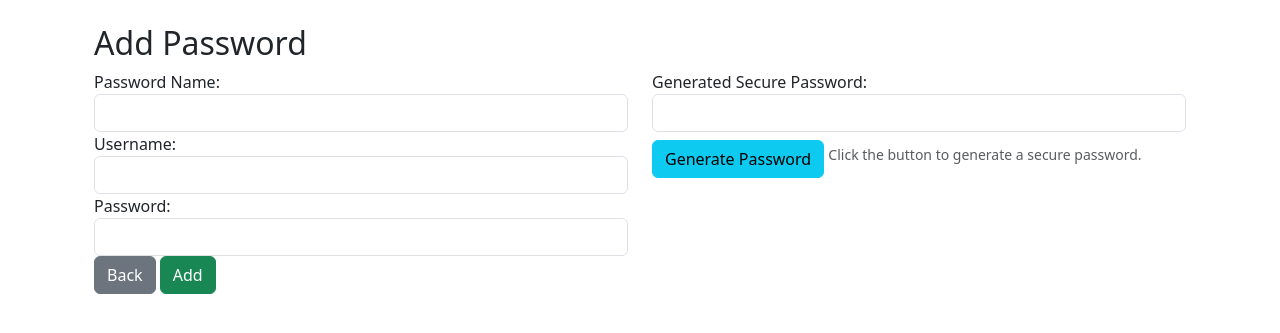
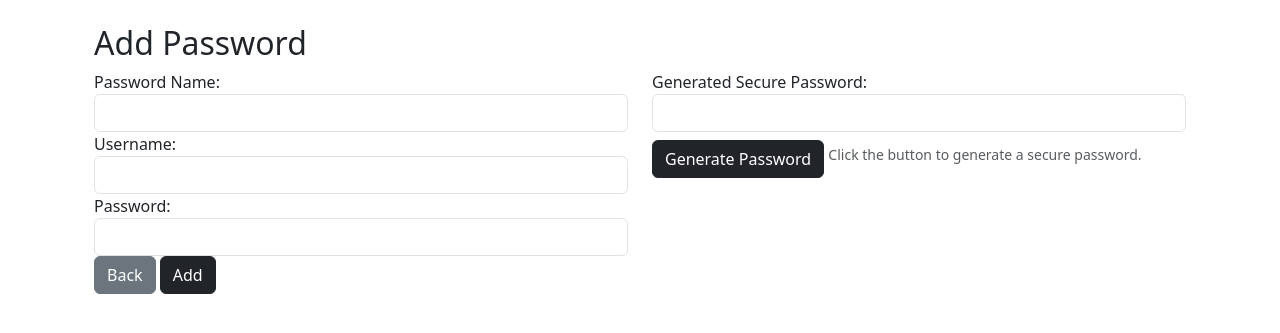
Before and after one commit to joseabrantesjr/flask.password.manager, a Flask app: page /add_password in a window 1280 px wide. Shown: the part 56-389 px from the top of the page. Run offline with Flask 3, Linux system fonts and the light colour scheme; parts of the project's set-up code (start-up, migrations or seed data) failed here and were passed over.

Commit message:
Updated templates and documentation

```diff
--- a/app/templates/add_password.html
+++ b/app/templates/add_password.html
@@ -20,7 +20,7 @@
                     <input type="password" class="form-control" id="password" name="password" required>
                 </div>
                 <a href="{{ url_for('index') }}" class="btn btn-secondary">Back</a>
-                <button type="submit" class="btn btn-success">Add</button>
+                <button type="submit" class="btn btn-dark">Add</button>
             </form>
         </div>
         <!-- Right Column - Secure Password Generation -->
@@ -28,7 +28,7 @@
             <div class="form-group">
                 <label for="generated_password">Generated Secure Password:</label>
                 <input type="text" class="form-control" id="generated_password" name="generated_password" readonly>
-                <button type="button" class="btn btn-info mt-2" onclick="generateSecurePassword()">Generate Password</button>
+                <button type="button" class="btn btn-dark mt-2" onclick="generateSecurePassword()">Generate Password</button>
                 <small class="form-text text-muted">Click the button to generate a secure password.</small>
             </div>
         </div>
--- a/app/templates/edit_password.html
+++ b/app/templates/edit_password.html
@@ -20,7 +20,7 @@
           <input type="password" class="form-control" id="password" name="password" required>
         </div>
         <a href="{{ url_for('index') }}" class="btn btn-secondary">Back</a>
-        <button type="submit" class="btn btn-success">Edit Password</button>
+        <button type="submit" class="btn btn-dark">Edit Password</button>
       </form>
     </div>
 
@@ -29,7 +29,7 @@
       <div class="form-group">
         <label for="generated_password">Generated Secure Password:</label>
         <input type="text" class="form-control" id="generated_password" name="generated_password" readonly>
-        <button type="button" class="btn btn-info mt-2" onclick="generateSecurePassword()">Generate Password</button>
+        <button type="button" class="btn btn-dark mt-2" onclick="generateSecurePassword()">Generate Password</button>
       </div>
     </div>
   </div>
--- a/app/templates/edit_password_name.html
+++ b/app/templates/edit_password_name.html
@@ -8,6 +8,6 @@
         <input type="text" class="form-control" id="name" name="name" value="{{ password.name }}" required>
     </div>
     <a href="{{ url_for('index') }}" class="btn btn-secondary">Back</a>
-    <button type="submit" class="btn btn-primary">Save</button>
+    <button type="submit" class="btn btn-dark">Save</button>
 </form>
 {% endblock %}
--- a/app/templates/edit_password_username.html
+++ b/app/templates/edit_password_username.html
@@ -8,6 +8,6 @@
         <input type="text" class="form-control" id="username" name="username" value="{{ password.username }}" required>
     </div>
     <a href="{{ url_for('index') }}" class="btn btn-secondary">Back</a>
-    <button type="submit" class="btn btn-primary">Save</button>
+    <button type="submit" class="btn btn-dark">Save</button>
 </form>
 {% endblock %}
--- a/app/templates/view_password.html
+++ b/app/templates/view_password.html
@@ -20,7 +20,7 @@
     <!-- Button to reveal the password -->
     <span id="password" class="hidden-password">{{ hiddenPassword }}</span>
     <button id="show-password-button" class="btn btn-dark">Show Password</button>
-    <button id="copy-password-button" class="btn btn-primary">Copy Password</button>
+    <button id="copy-password-button" class="btn btn-secondary">Copy Password</button>
   </p>
 </div>
 <a href="{{ url_for('index') }}" class="btn btn-secondary">Back</a>
```
Also changed, not shown: README.md, 2 other files.
